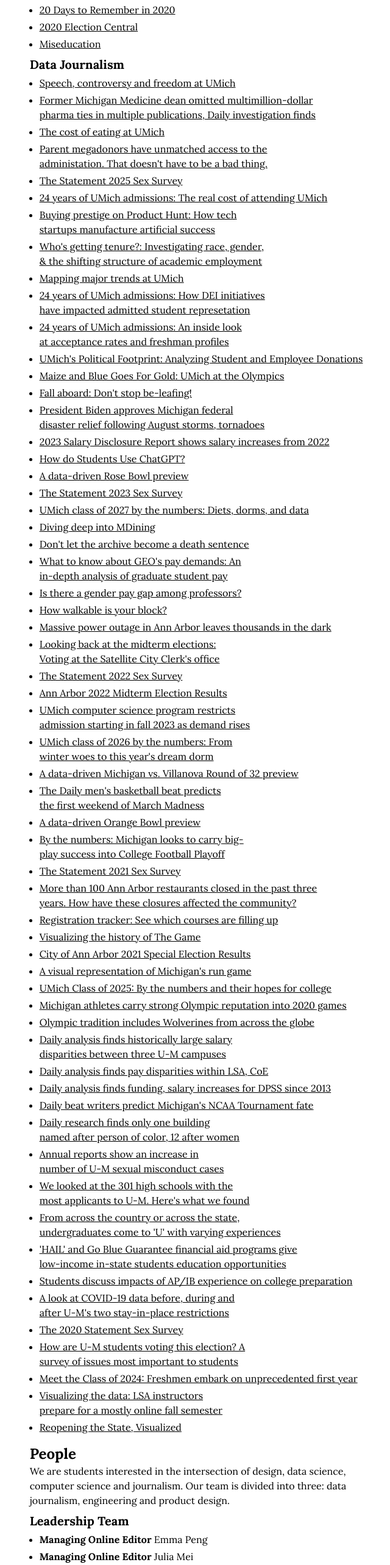
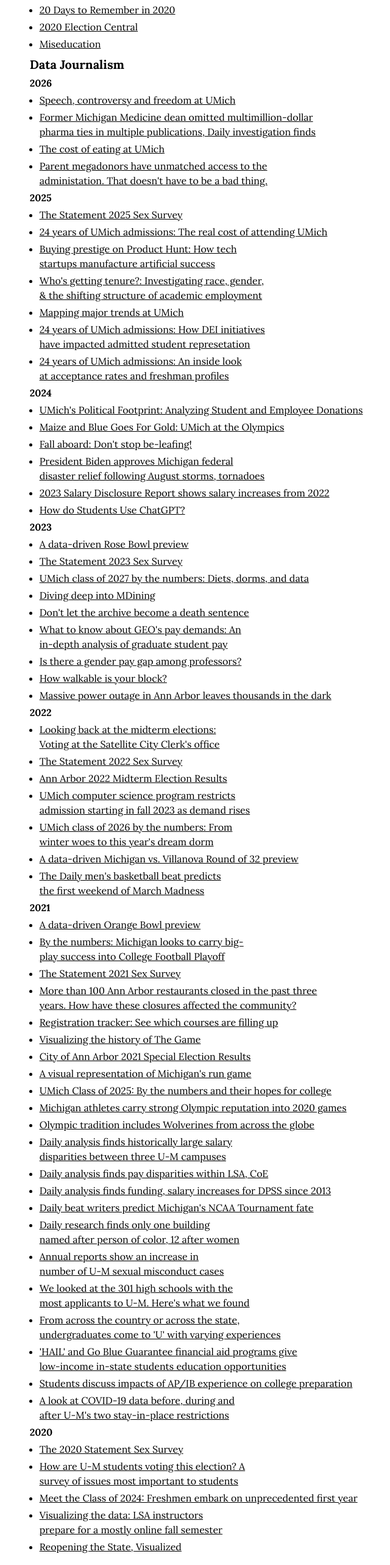
Before and after one commit to michigandaily/michigandaily.github.io, a Next.js app: page / in a window 1280 px wide. Shown: the part 2660-5226 px from the top of the page at 61% size, without its empty margins (310-950 px from the left). Built offline with nearby package versions, Linux system fonts and the light colour scheme.

Commit message:
organize data into years (#7)

```diff
--- a/src/app/page.tsx
+++ b/src/app/page.tsx
@@ -476,6 +476,7 @@
             <h3 className="font-serif font-bold text-xl" id="data-journalism">
               <Anchor href="#data-journalism">Data Journalism</Anchor>
             </h3>
+            <h4 className="font-serif font-bold text-l">2026</h4>
             <UnorderedList>
               <li>
                 <Link href="https://www.michigandaily.com/web/data/speech-controversy-and-freedom-at-umich/">
@@ -500,6 +501,9 @@
                   That doesn&apos;t have to be a bad thing.
                 </Link>
               </li>
+            </UnorderedList>
+            <h4 className="font-serif font-bold text-l">2025</h4>
+            <UnorderedList>
               <li>
                 <Link href="https://www.michigandaily.com/statement/the-statement-2025-sex-survey/">
                   The Statement 2025 Sex Survey
@@ -539,6 +543,9 @@
                   rates and freshman profiles
                 </Link>
               </li>
+              </UnorderedList>
+              <h4 className="font-serif font-bold text-l">2024</h4>
+              <UnorderedList>
               <li>
                 <Link href="https://www.michigandaily.com/web/umichs-political-footprint-analyzing-student-and-employee-donations/">
                   UMich&apos;s Political Footprint: Analyzing Student and
@@ -571,6 +578,9 @@
                   How do Students Use ChatGPT?
                 </Link>
               </li>
+              </UnorderedList>
+              <h4 className="font-serif font-bold text-l">2023</h4>
+              <UnorderedList>
               <li>
                 <Link href="https://www.michigandaily.com/sports/football/a-data-driven-rose-bowl-preview/">
                   A data-driven Rose Bowl preview
@@ -617,6 +627,9 @@
                   Massive power outage in Ann Arbor leaves thousands in the dark
                 </Link>
               </li>
+              </UnorderedList>
+              <h4 className="font-serif font-bold text-l">2022</h4>
+              <UnorderedList>
               <li>
                 <Link href="https://www.michigandaily.com/government/looking-back-at-the-midterm-elections-voting-at-the-satellite-city-clerks-office/">
                   Looking back at the midterm elections: Voting at the Satellite
@@ -656,6 +669,9 @@
                   weekend of March Madness
                 </Link>
               </li>
+              </UnorderedList>
+              <h4 className="font-serif font-bold text-l">2021</h4>
+              <UnorderedList>
               <li>
                 <Link href="https://www.michigandaily.com/sports/football/a-data-driven-orange-bowl-preview/">
                   A data-driven Orange Bowl preview
@@ -780,6 +796,9 @@
                   two stay-in-place restrictions
                 </Link>
               </li>
+              </UnorderedList>
+              <h4 className="font-serif font-bold text-l">2020</h4>
+              <UnorderedList>
               <li>
                 <Link href="https://www.michigandaily.com/statement/2020-sex-survey/">
                   The 2020 Statement Sex Survey
```
